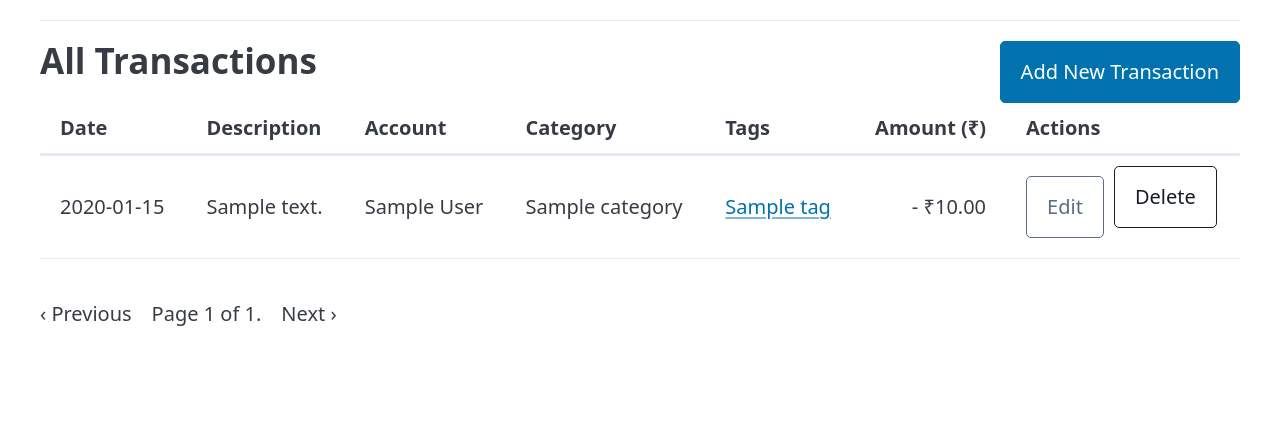
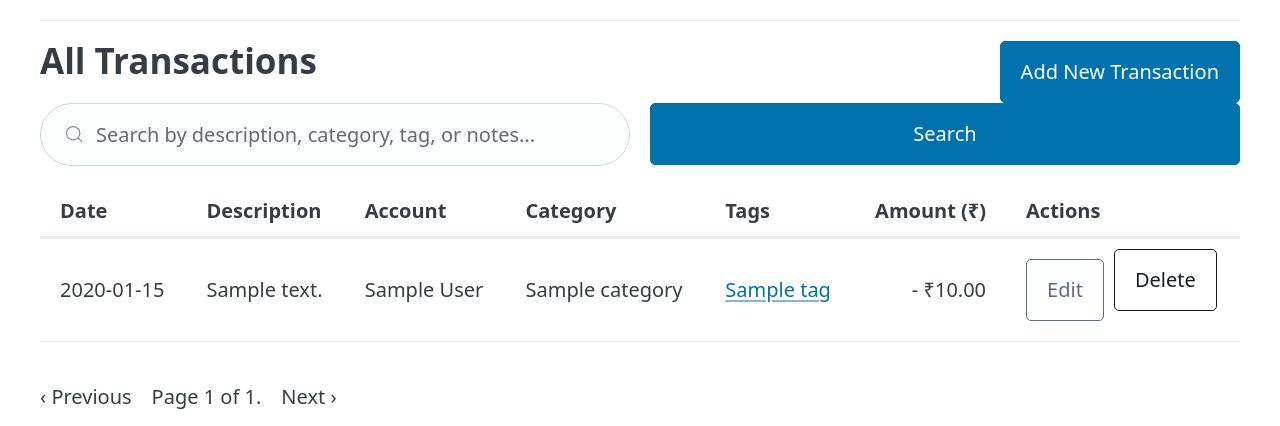
Before and after one commit to PrajwalMadhyastha/personal-finance-webapp, a Flask app: page /transactions in a window 1280 px wide. Shown: the part 90-516 px from the top of the page. Run offline with Flask 3, Linux system fonts and the light colour scheme; a user stored in the database is signed in; tables that the repository leaves empty hold one stand-in row (values such as "Sample post"); parts of the project's set-up code (start-up, migrations or seed data) failed here and were passed over; some libraries are stand-ins or nearby versions.

Commit message:
feat(app): Implement search functionality for transactions

```diff
--- a/finance_tracker/routes.py
+++ b/finance_tracker/routes.py
@@ -14,7 +14,7 @@ from collections import defaultdict
 from datetime import datetime, timedelta
 from .models import Transaction, User, Category, Account, Budget, Tag
 from sqlalchemy import func, select
-
+from sqlalchemy import or_
 
 # ===================================================================
 # BLUEPRINT DEFINITION
@@ -80,10 +80,45 @@ def dashboard():
 @main_bp.route('/transactions')
 @login_required
 def transactions():
+    """Display a list of all transactions with pagination and search."""
     page = request.args.get('page', 1, type=int)
-    stmt = select(Transaction).filter_by(user_id=current_user.id).order_by(Transaction.transaction_date.desc())
+    search_query = request.args.get('q', '').strip()
+
+    # Start with a base query and join with related models for searching
+    stmt = db.select(Transaction).join(
+        Transaction.categories, isouter=True # Left join for categories
+    ).join(
+        Transaction.tags, isouter=True # Left join for tags
+    ).filter(
+        Transaction.user_id == current_user.id
+    ).distinct()
+
+    # If a search query is provided, add filtering conditions
+    if search_query:
+        # The search term to be used with ILIKE for case-insensitive matching
+        search_term = f"%{search_query}%"
+
+        # Use OR condition to search across multiple fields
+        stmt = stmt.filter(
+            or_(
+                Transaction.description.ilike(search_term),
+                Transaction.notes.ilike(search_term),
+                Category.name.ilike(search_term),
+                Tag.name.ilike(search_term)
+            )
+        )
+
+    # Apply ordering after all filters
+    stmt = stmt.order_by(Transaction.transaction_date.desc())
+
+    # Execute the final query with pagination
     all_transactions = db.paginate(stmt, page=page, per_page=15)
-    return render_template('transactions.html', transactions=all_transactions)
+
+    return render_template(
+        'transactions.html',
+        transactions=all_transactions,
+        search_query=search_query # Pass the query back to the template
+    )
 
 
 @main_bp.route('/add_transaction', methods=['GET', 'POST'])
--- a/finance_tracker/templates/transactions.html
+++ b/finance_tracker/templates/transactions.html
@@ -11,6 +11,26 @@
             <a href="{{ url_for('main.add_transaction') }}" role="button">Add New Transaction</a>
         </div>
     </div>
+
+    <!-- SEARCH FORM -->
+    <form method="GET" action="{{ url_for('main.transactions') }}">
+        <div class="grid">
+            <div class="nine-tenths">
+                <input type="search" id="search" name="q" placeholder="Search by description, category, tag, or notes..." value="{{ search_query }}">
+            </div>
+            <div class="one-tenth">
+                <button type="submit">Search</button>
+            </div>
+        </div>
+    </form>
+
+    <!-- CONDITIONAL HEADER FOR SEARCH RESULTS -->
+    {% if search_query %}
+    <hgroup>
+        <h4>Search Results for '{{ search_query }}'</h4>
+        <a href="{{ url_for('main.transactions') }}">Clear Search</a>
+    </hgroup>
+    {% endif %}
 
     {% if transactions.items %}
         <table>
@@ -56,19 +76,28 @@
             </tbody>
         </table>
 
+        <!-- Pagination navigation -->
         <nav aria-label="Pagination">
             <ul>
                 <li>
-                    {% if transactions.has_prev %}<a href="{{ url_for('main.transactions', page=transactions.prev_num) }}">‹ Previous</a>{% else %}<span disabled>‹ Previous</span>{% endif %}
+                    {% if transactions.has_prev %}<a href="{{ url_for('main.transactions', page=transactions.prev_num, q=search_query) }}">‹ Previous</a>{% else %}<span disabled>‹ Previous</span>{% endif %}
                 </li>
                 <li>Page {{ transactions.page }} of {{ transactions.pages }}.</li>
                 <li>
-                    {% if transactions.has_next %}<a href="{{ url_for('main.transactions', page=transactions.next_num) }}">Next ›</a>{% else %}<span disabled>Next ›</span>{% endif %}
+                    {% if transactions.has_next %}<a href="{{ url_for('main.transactions', page=transactions.next_num, q=search_query) }}">Next ›</a>{% else %}<span disabled>Next ›</span>{% endif %}
                 </li>
             </ul>
         </nav>
 
     {% else %}
-        <p>No transactions recorded yet. <a href="{{ url_for('main.add_transaction') }}">Add your first one!</a></p>
+        <article>
+            <p>
+                {% if search_query %}
+                    No transactions found matching your search. <a href="{{ url_for('main.transactions') }}">Clear search</a> to see all transactions.
+                {% else %}
+                    No transactions recorded yet. <a href="{{ url_for('main.add_transaction') }}">Add your first one!</a>
+                {% endif %}
+            </p>
+        </article>
     {% endif %}
 {% endblock %}
```
